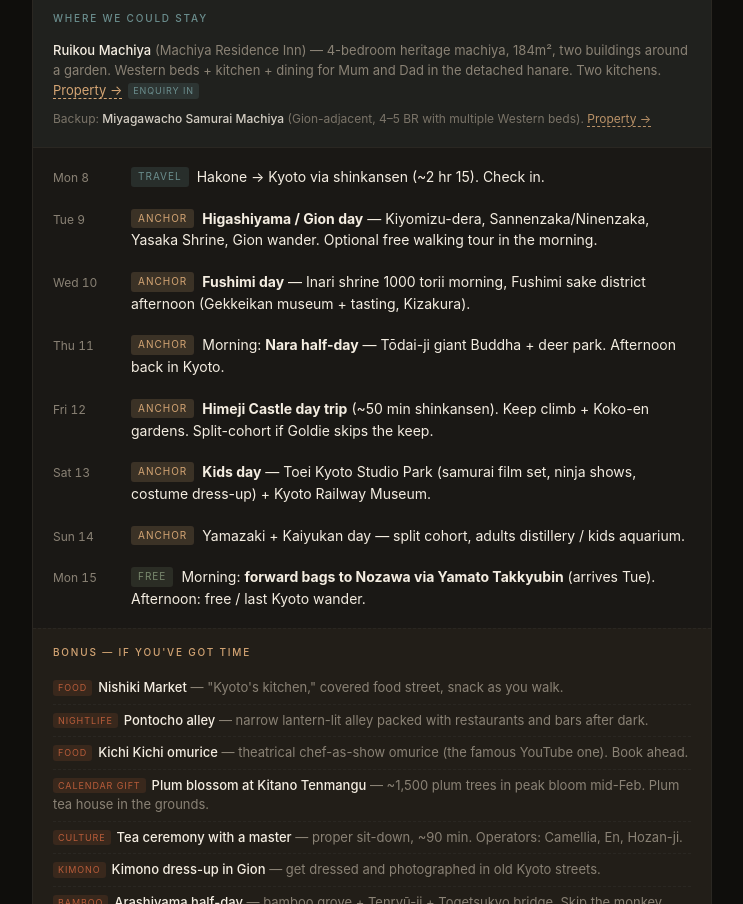
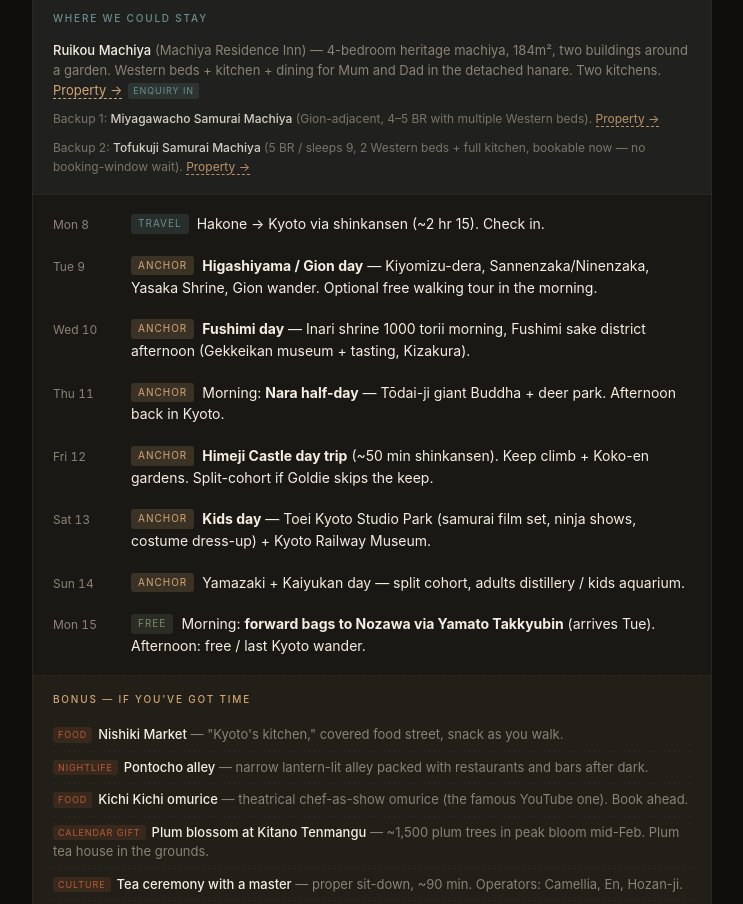
Before and after one commit to gmgh91/japan-2027-h7k2p9m, a plain HTML site: page index.html in a window 1280 px wide. Shown: the part 2541-3445 px from the top of the page, without its empty margins (268-1011 px from the left). Drawn offline with Linux system fonts and the light colour scheme.

Commit message:
Add Tofukuji Samurai Machiya as 2nd Kyoto backup

```diff
--- a/index.html
+++ b/index.html
@@ -491,7 +491,8 @@
       <div class="leg-accom">
         <h4>Where we could stay</h4>
         <div class="accom-item"><strong>Ruikou Machiya</strong> (Machiya Residence Inn) — 4-bedroom heritage machiya, 184m², two buildings around a garden. Western beds + kitchen + dining for Mum and Dad in the detached hanare. Two kitchens. <a class="accom-link" href="https://www.kyoto-machiya-inn.com/accommodations/ruikou/" target="_blank">Property →</a><span class="accom-status">Enquiry in</span></div>
-        <div class="accom-item backup">Backup: <strong>Miyagawacho Samurai Machiya</strong> (Gion-adjacent, 4–5 BR with multiple Western beds). <a class="accom-link" href="https://mykyotomachiya.com/miyagawacho-machiya/" target="_blank">Property →</a></div>
+        <div class="accom-item backup">Backup 1: <strong>Miyagawacho Samurai Machiya</strong> (Gion-adjacent, 4–5 BR with multiple Western beds). <a class="accom-link" href="https://mykyotomachiya.com/miyagawacho-machiya/" target="_blank">Property →</a></div>
+        <div class="accom-item backup">Backup 2: <strong>Tofukuji Samurai Machiya</strong> (5 BR / sleeps 9, 2 Western beds + full kitchen, bookable now — no booking-window wait). <a class="accom-link" href="https://www.booking.com/hotel/jp/dong-fu-si-samuraiting-jia-tofukuji-samurai-machiya.html" target="_blank">Property →</a></div>
       </div>
       <div class="days">
         <div class="day"><div class="day-date">Mon 8</div><div class="day-body"><span class="tag tag-travel">Travel</span>Hakone → Kyoto via shinkansen (~2 hr 15). Check in.</div></div>
```
Also changed, not shown: 1 other file.
